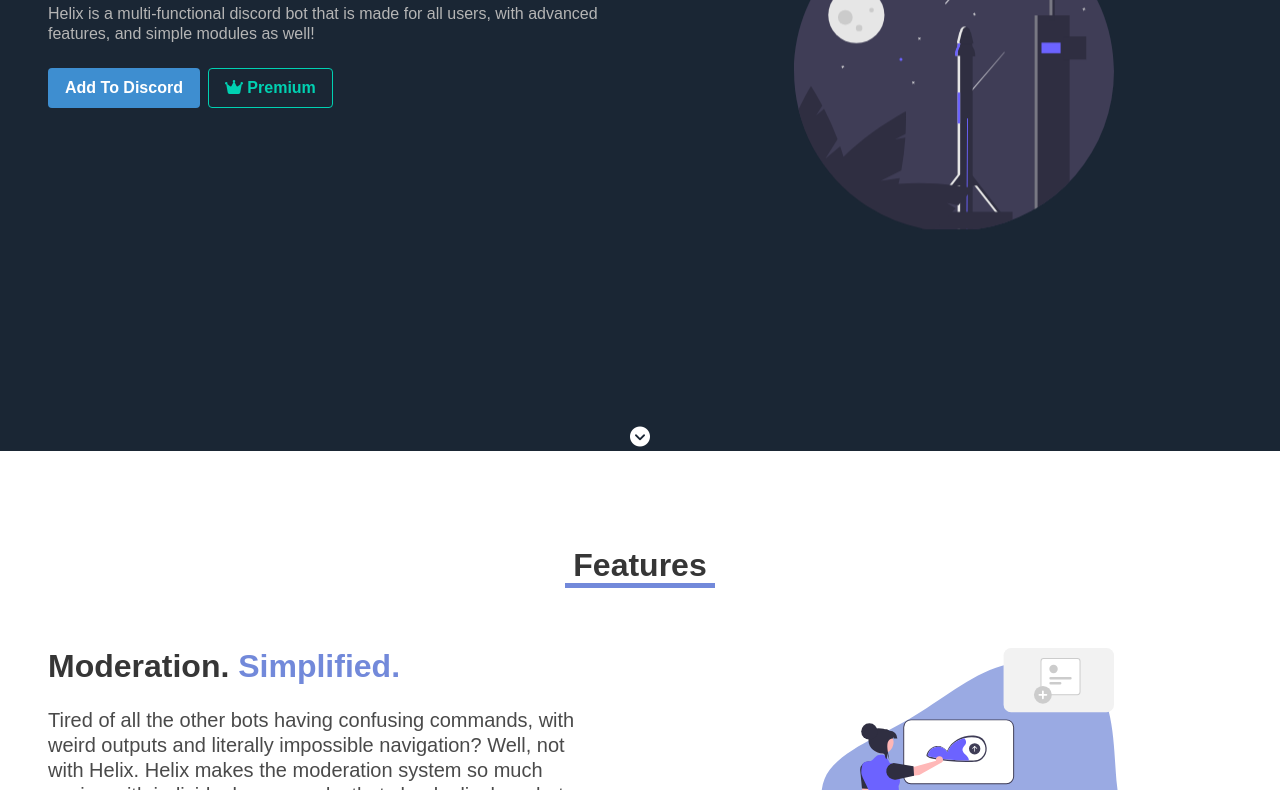
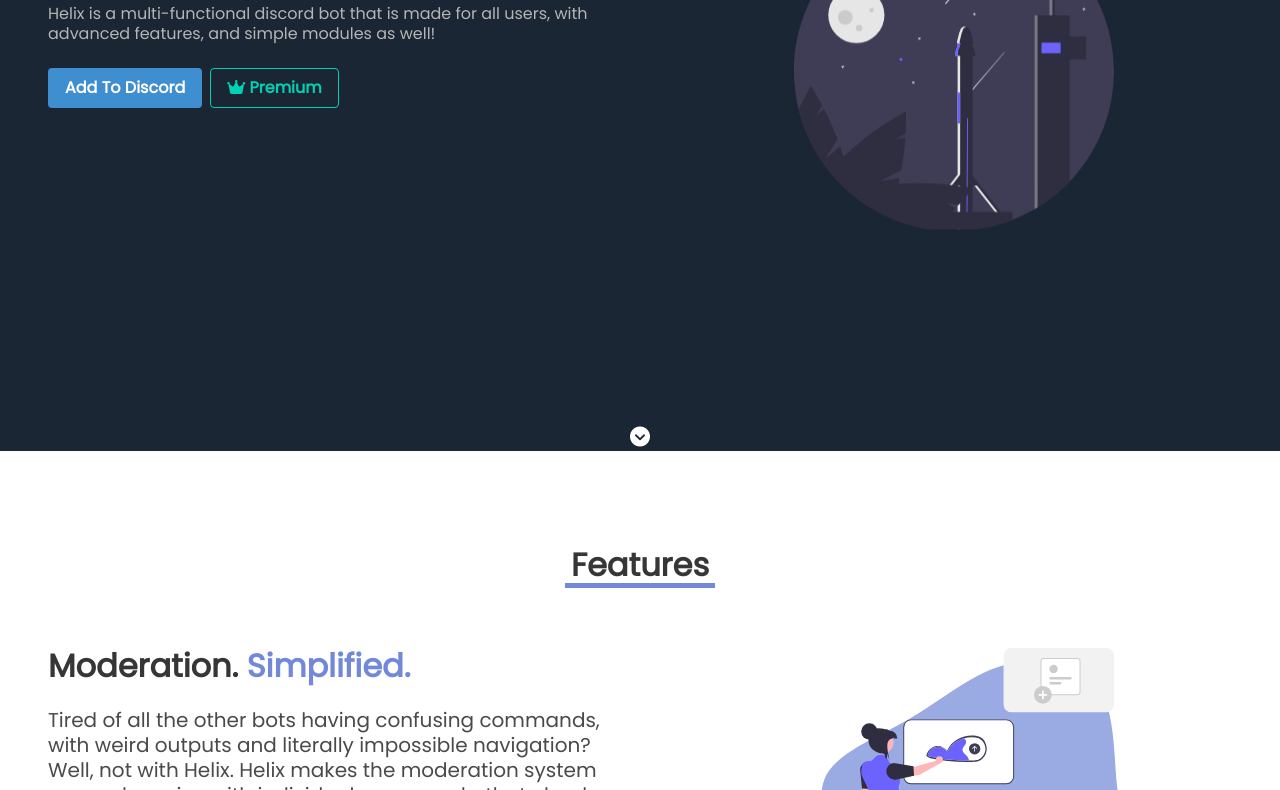
Before and after one commit to nachodevv3/helix, a plain HTML site: page home.html in a window 1280 px wide. Shown: the part 349-1139 px from the top of the page. Drawn offline with nearby package versions, Linux system fonts and the light colour scheme; a web font is replaced by a local one.

Commit message:
Update style.css

```diff
--- a/assets/css/style.css
+++ b/assets/css/style.css
@@ -1,12 +1,12 @@
-@import url('https://fonts.googleapis.com/css2?family=REM&display=swap');
+@import url('https://fonts.googleapis.com/css2?family=Poppins&display=swap');
 
 * {
-  font-family: 'REM', sans-serif;
+  font-family: 'Poppins', sans-serif;
 }
 
 html {
   scroll-behavior: smooth;
-  font-family: 'REM', sans-serif;
+  font-family: 'Poppins', sans-serif;
 }
 
 .blurple {
```
